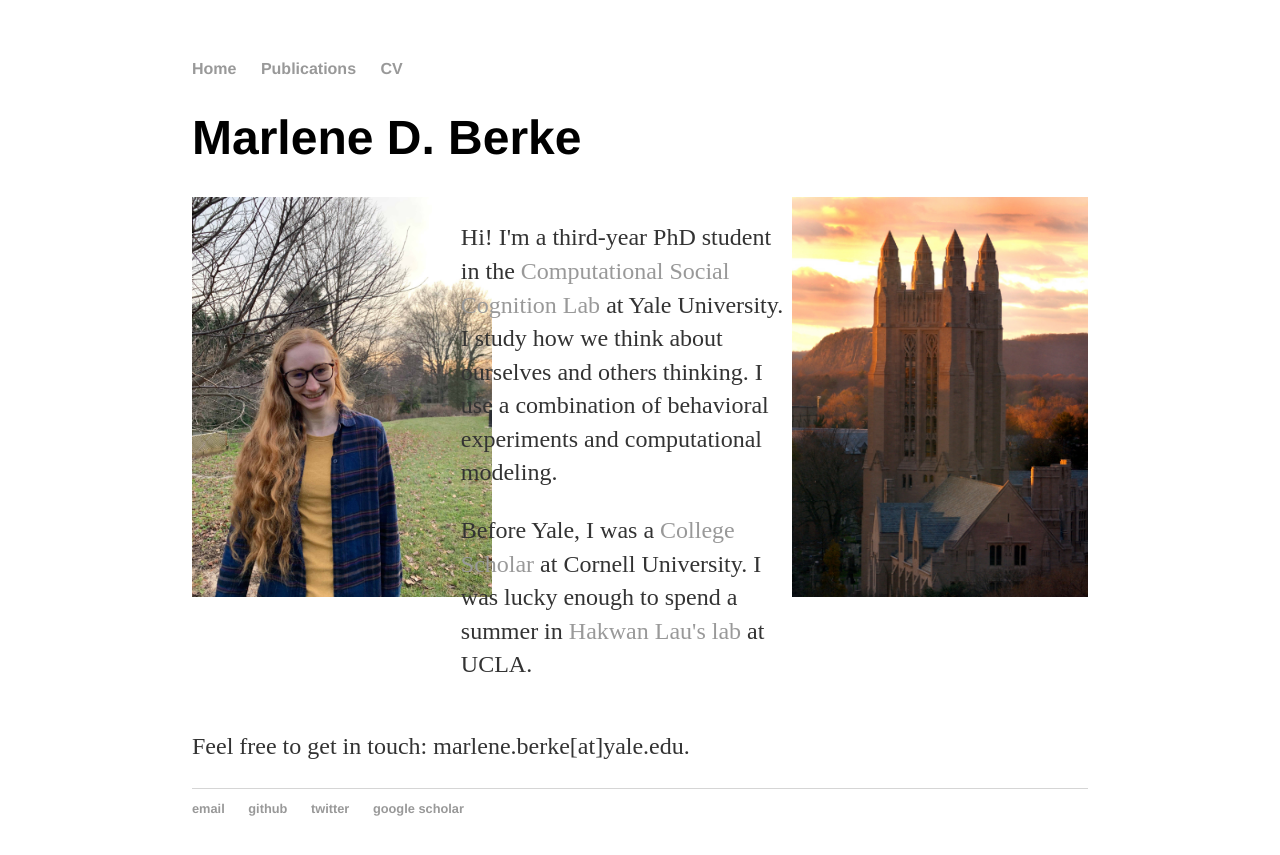
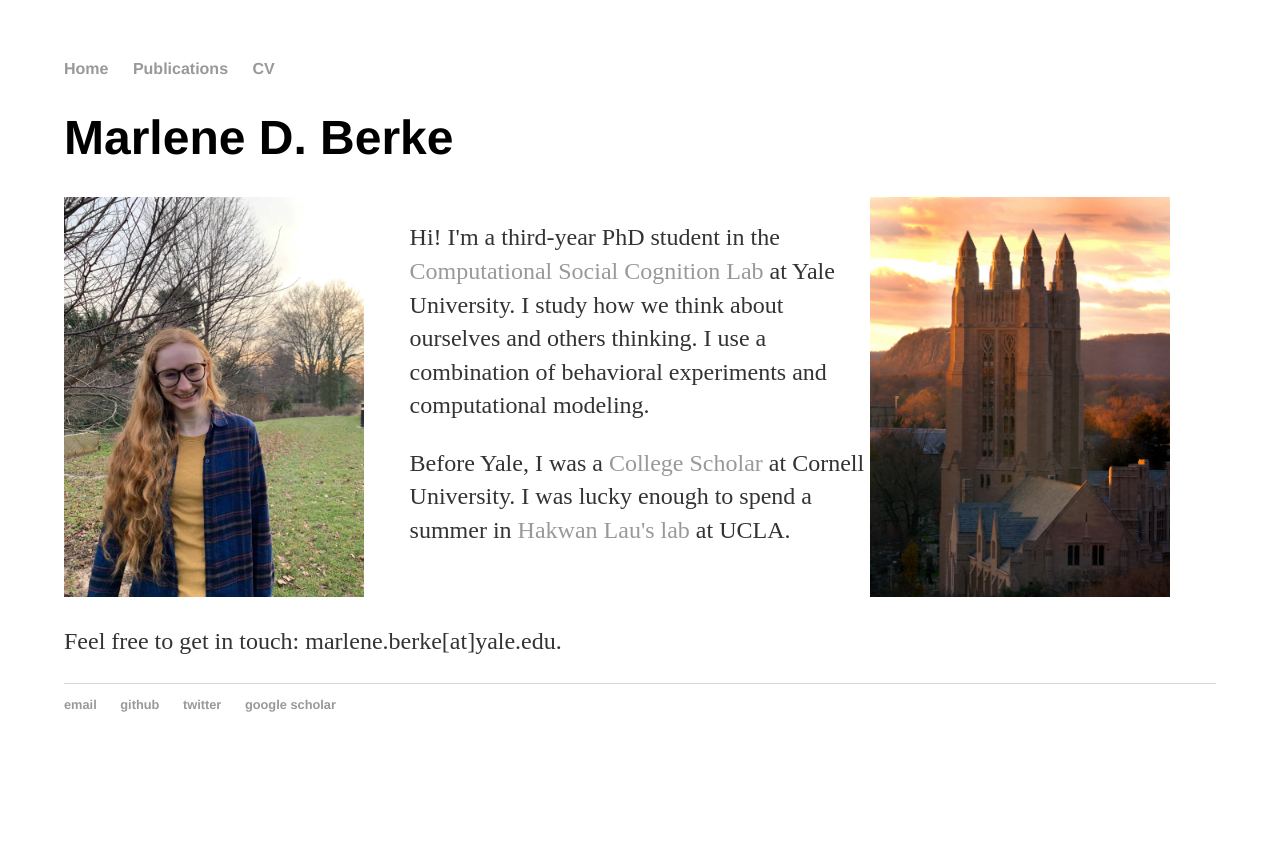
Before and after one commit to marleneberke/marleneberke.github.io, a Jekyll site: the page built from index.html, in a window 1280 px wide. Shown: the top 855 px of the page. Built offline with Jekyll 4.4.1, drawn with Linux system fonts in a browser that asks for light colours.

Commit message:
Update main.css

```diff
--- a/css/main.css
+++ b/css/main.css
@@ -1,6 +1,6 @@
 body {
     margin: 60px auto;
-    width: 70%;
+    width: 90%;
 }
 nav ul, footer ul {
     font-family:'Helvetica', 'Arial', 'Sans-Serif';
@@ -51,7 +51,7 @@ ul.posts li {
   width: 30%;
 }
 .column2 {
-  width: 37%;
+  width: 40%;
 }
 
 .column3 {
```
